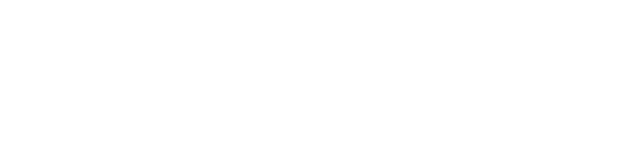
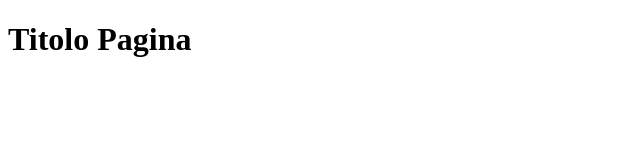
Before and after one commit to boolean-class-138/first-repo, a plain HTML site: page index.html in a window 1280 px wide. Shown: the whole page, without its empty margins (0-640 px from the left). Drawn offline with Linux system fonts and the light colour scheme.

Commit message:
feat: add header

```diff
--- a/index.html
+++ b/index.html
@@ -5,5 +5,9 @@
     <meta name="viewport" content="width=device-width, initial-scale=1.0" />
     <title>First Repo</title>
   </head>
-  <body></body>
+  <body>
+    <header>
+      <h1>Titolo Pagina</h1>
+    </header>
+  </body>
 </html>
```
